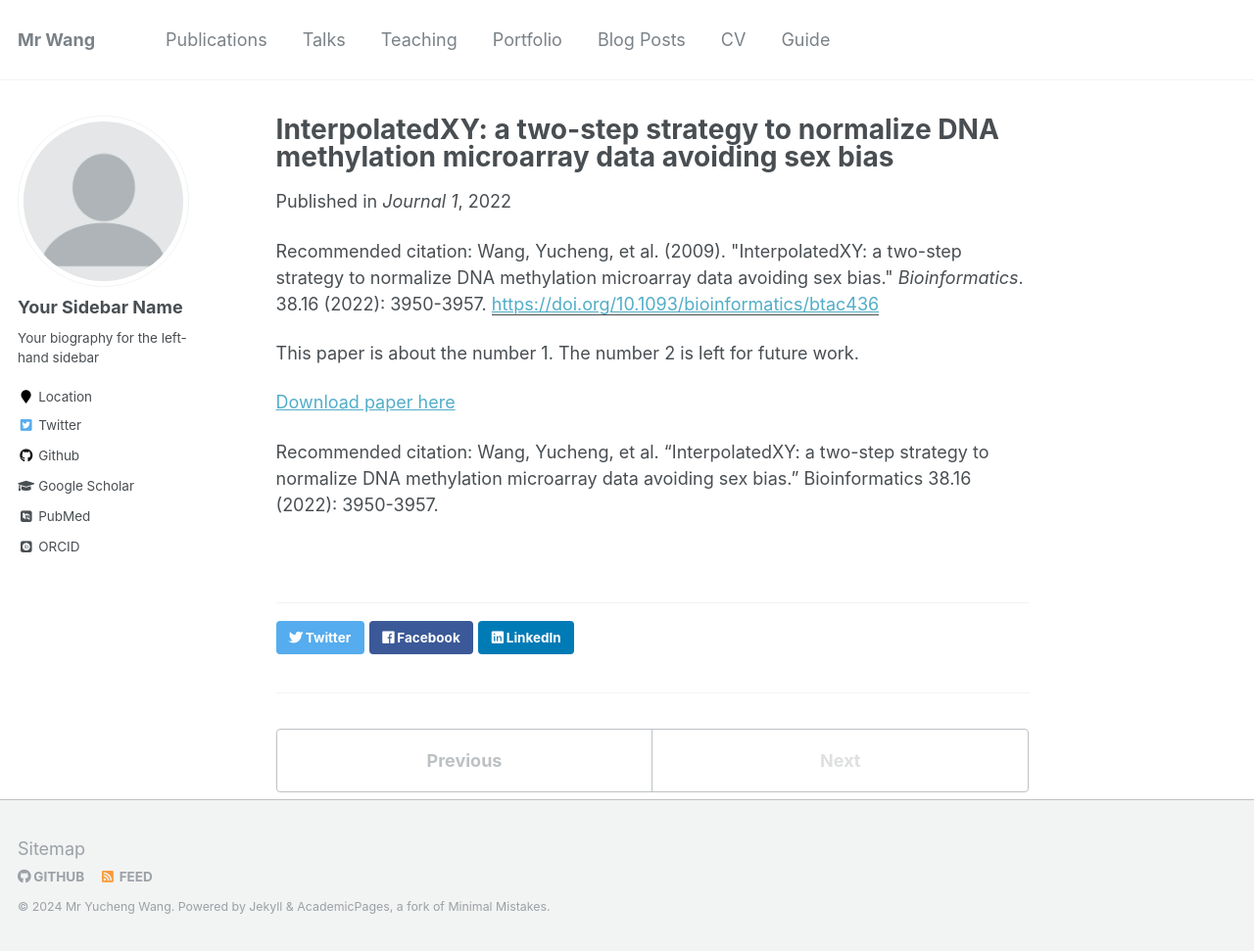
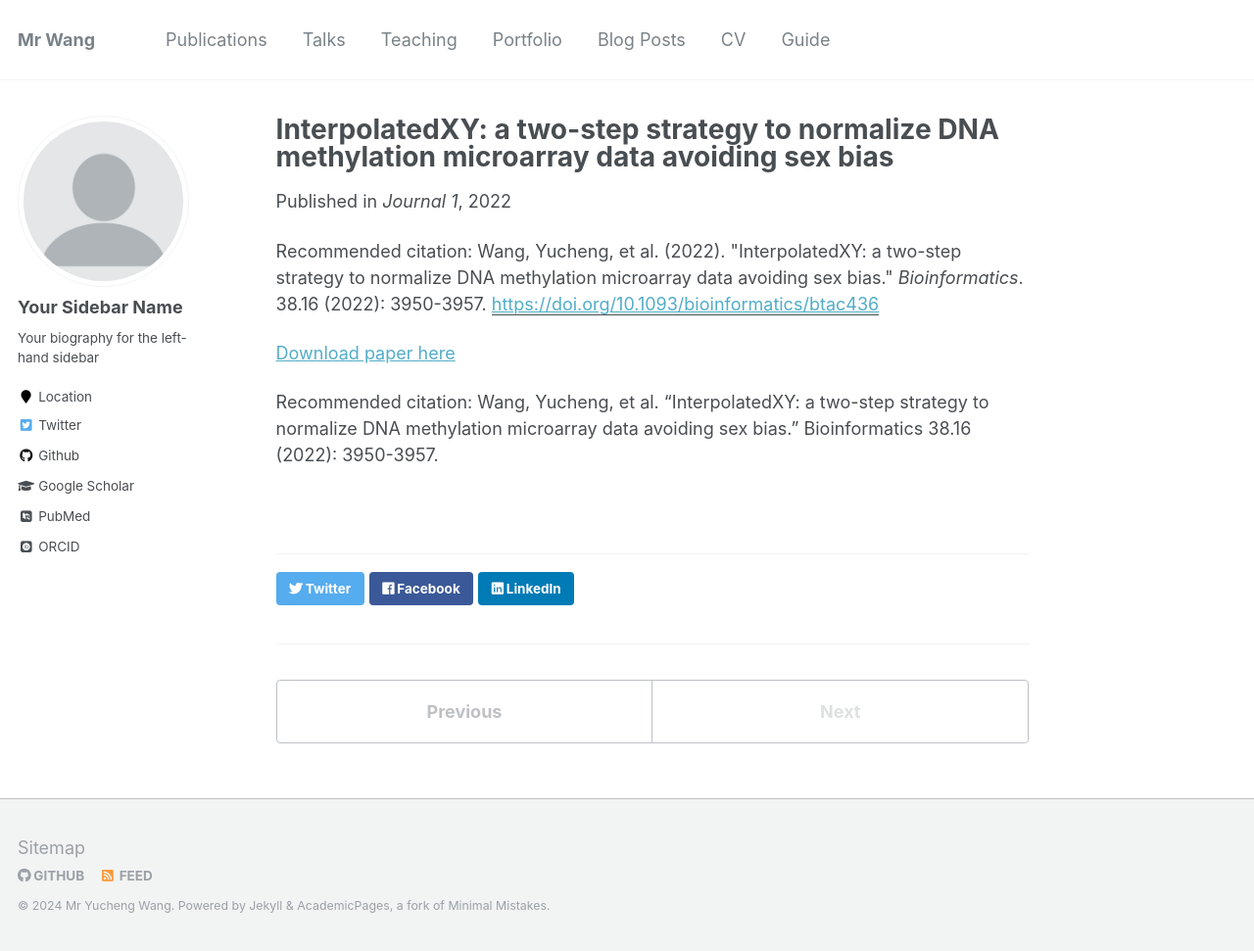
Before and after one commit to yiluyucheng/yiluyucheng.github.io, a Jekyll site: the page built from _publications/2009-10-01-paper-title-number-1.md, in a window 1280 px wide and 971 px high. Shown: the whole window at 98% size. Built offline with Jekyll 4.4.1, drawn with Linux system fonts in a browser that asks for light colours; some web fonts are replaced.

Commit message:
Update 2009-10-01-paper-title-number-1.md

```diff
--- a/_publications/2009-10-01-paper-title-number-1.md
+++ b/_publications/2009-10-01-paper-title-number-1.md
@@ -6,9 +6,8 @@ excerpt: 'This paper is about the number 1. The number 2 is left for future work
 date: 30 June 2022
 venue: 'Journal 1'
 paperurl: 'https://doi.org/10.1093/bioinformatics/btac436'
-citation: 'Wang, Yucheng, et al. (2009). &quot;InterpolatedXY: a two-step strategy to normalize DNA methylation microarray data avoiding sex bias.&quot; <i>Bioinformatics</i>. 38.16 (2022): 3950-3957.'
+citation: 'Wang, Yucheng, et al. (2022). &quot;InterpolatedXY: a two-step strategy to normalize DNA methylation microarray data avoiding sex bias.&quot; <i>Bioinformatics</i>. 38.16 (2022): 3950-3957.'
 ---
-This paper is about the number 1. The number 2 is left for future work.
 
 [Download paper here](https://doi.org/10.1093/bioinformatics/btac436)
 
```
